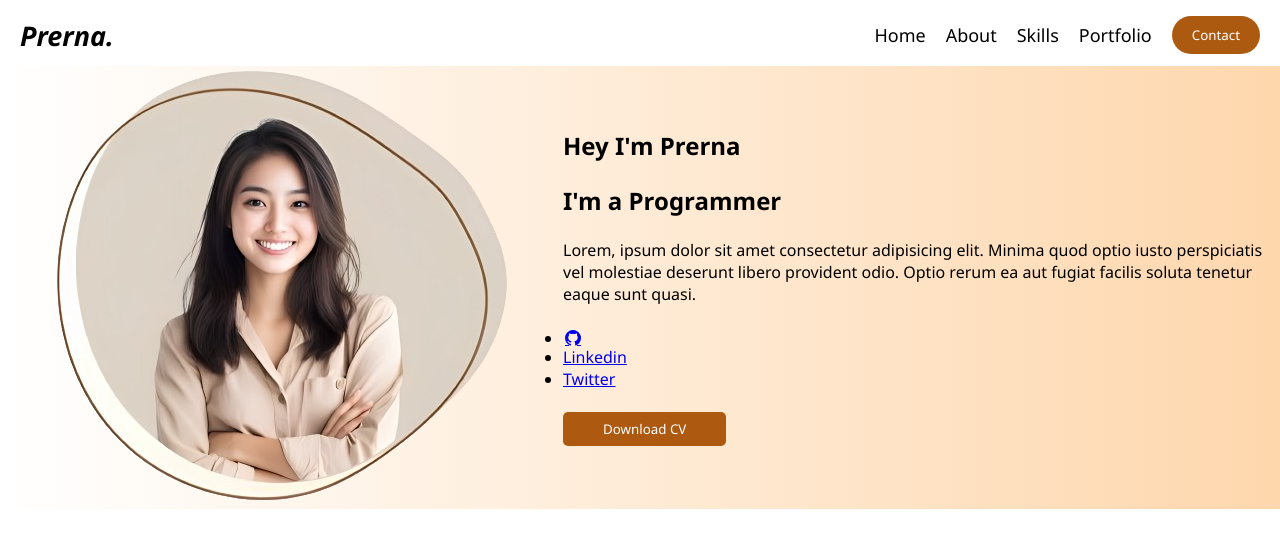
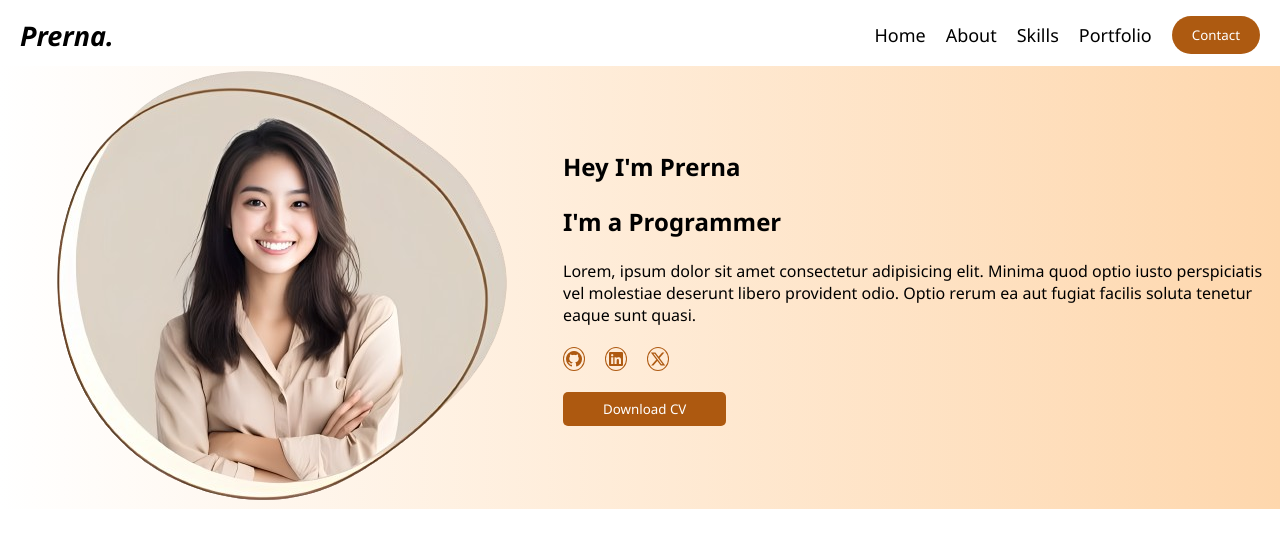
Before and after one commit to prernar-sudo/Html_code, a plain HTML site: page Portfolio/index.html in a window 1280 px wide. Drawn offline with Linux system fonts and the light colour scheme.

Commit message:
phone_website

```diff
--- a/Portfolio/index.html
+++ b/Portfolio/index.html
@@ -47,8 +47,8 @@
                         <div id="icon">
                             <ul>
                                 <li><a href="#Github"><i class="fa-brands fa-github"></i></a></li>
-                                <li><a href="#">Linkedin</a></li>
-                                <li><a href="#">Twitter</a></li>
+                                <li><a href="#LinkedIn"><i class="fa-brands fa-linkedin"></i></a></li>
+                                <li><a href="#Twitter"><i class="fa-brands fa-x-twitter"></i></a></li>
                             </ul>
                         </div>
                         <br>
--- a/Portfolio/style.css
+++ b/Portfolio/style.css
@@ -60,7 +60,7 @@
 
 #navbar nav ul li a:hover{
     transition: 0.3s;
-    transform: scale(5.5);
+    transform: scale(1.5);
     color: #000;
     font-size: 20px;
     text-decoration:solid;
@@ -107,9 +107,27 @@
 
 }
 
-#icon ul li a{
+#icon ul{
     display: flex;
+    gap: 20px;
+
 }
 
+#icon ul li{
+    text-decoration:none;
+    list-style: none;
+    color: #000;
+}
+
+#icon ul li a{
+    border: 1px solid rgba(171, 85, 10, 0.967);
+    border-radius: 50%;
+    border
+    padding: 2px;
+
+    color: rgba(171, 85, 10, 0.967);
+}
 /* responsive website */
-@mediatek
+@media (max-width:420px){
+
+}
```
Also changed, not shown: 1 other file.
